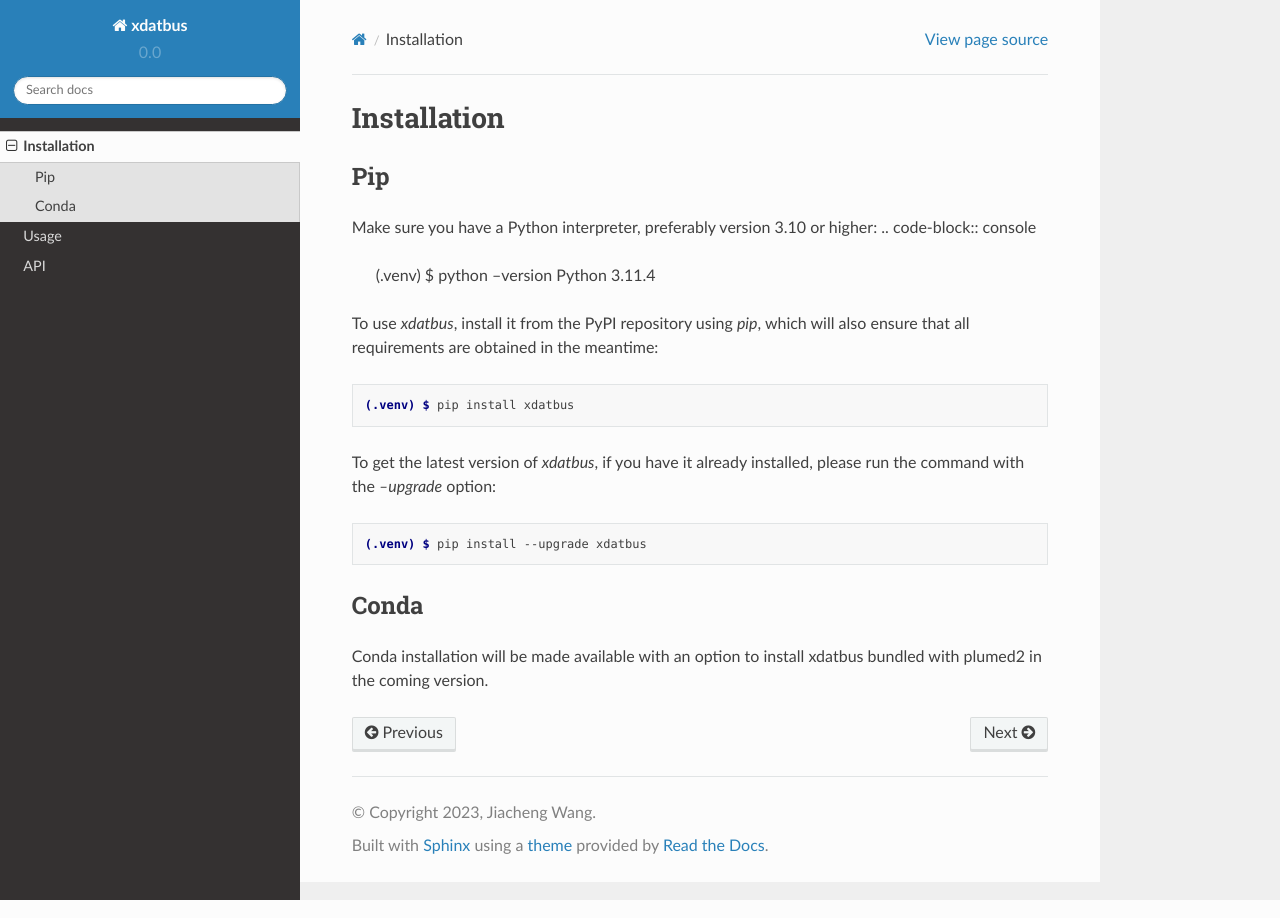
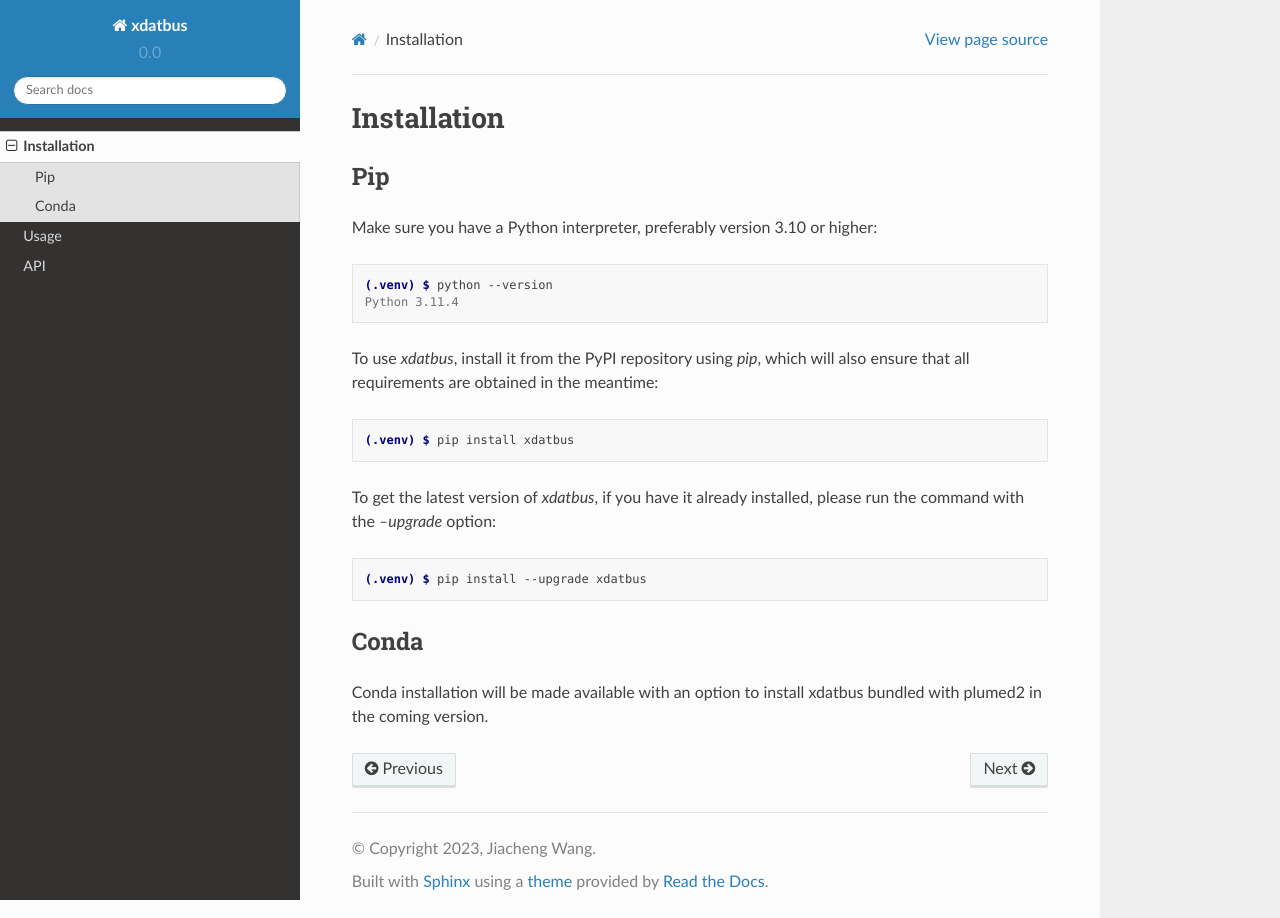
Before and after one commit to jcwang587/xdatbus, a Sphinx documentation site: the page built from docs/source/installation.rst, in a window 1280 px wide. Built offline with Sphinx 7.4.7 and the Read the Docs theme 2.0.0, drawn with Linux system fonts in a browser that asks for light colours; some of the changed lines change nothing that is shown.

Commit message:
update doc

```diff
--- a/docs/source/conf.py
+++ b/docs/source/conf.py
@@ -4,6 +4,7 @@
 
 import os
 import setuptools
+import subprocess
 
 # Function to extract project metadata from setup.py
 def get_project_metadata():
@@ -23,19 +24,17 @@ def get_project_metadata():
     finally:
         setuptools.setup = original_setup  # Restore the original function
 
-    return setup_args
+    return setup_args, setup_dir
 
 # Get project metadata
-metadata = get_project_metadata()
+metadata, repo_dir = get_project_metadata()
 
 # -- Project information
 
 project = metadata['name']
 copyright = f"2023, {metadata['author']}"
 author = metadata['author']
-
 release = metadata['version']
-# Assuming version is in the format 'major.minor.patch'
 version = '.'.join(release.split('.')[:2])
 
 # -- General configuration
@@ -46,6 +45,7 @@ extensions = [
     'sphinx.ext.autodoc',
     'sphinx.ext.autosummary',
     'sphinx.ext.intersphinx',
+    'autoapi.extension'
 ]
 
 intersphinx_mapping = {
@@ -53,12 +53,19 @@ intersphinx_mapping = {
     'sphinx': ('https://www.sphinx-doc.org/en/master/', None),
 }
 intersphinx_disabled_domains = ['std']
+templates_path = ['_templates']
 
-templates_path = ['_templates']
+# -- autoapi configuration
+
+autoapi_dirs = os.path.join(repo_dir, 'xdatbus')
+autoapi_add_toctree_entry = True
+autoapi_type = 'python'
+autoapi_keep_files = True
 
 # -- Options for HTML output
 
 html_theme = 'sphinx_rtd_theme'
 
 # -- Options for EPUB output
+
 epub_show_urls = 'footnote'
--- a/docs/source/installation.rst
+++ b/docs/source/installation.rst
@@ -7,6 +7,7 @@ Pip
 ----------------
 
 Make sure you have a Python interpreter, preferably version 3.10 or higher:
+
 .. code-block:: console
 
    (.venv) $ python --version
```
